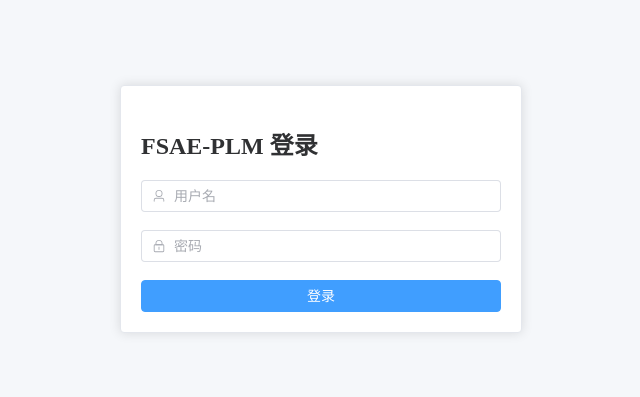
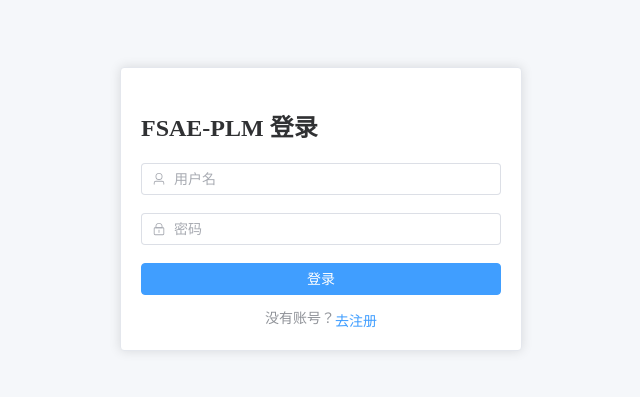
Before and after one commit to MemoryKD/fsae-plm, a Vue app in the folder frontend/: page /login in a window 1280 px wide. Shown: the part 199-596 px from the top of the page, without its empty margins (319-959 px from the left). Built offline with nearby package versions, Linux system fonts and the light colour scheme.

Commit message:
feat: 登录页添加注册功能

```diff
--- a/frontend/src/views/Login.vue
+++ b/frontend/src/views/Login.vue
@@ -1,17 +1,30 @@
 <template>
   <div class="login-container">
     <el-card class="login-card">
-      <h2>FSAE-PLM 登录</h2>
-      <el-form @submit.prevent="handleLogin">
+      <h2>FSAE-PLM {{ isRegister ? '注册' : '登录' }}</h2>
+      <el-form @submit.prevent="handleSubmit">
         <el-form-item>
           <el-input v-model="username" placeholder="用户名" prefix-icon="User" />
         </el-form-item>
         <el-form-item>
           <el-input v-model="password" type="password" placeholder="密码" prefix-icon="Lock" />
         </el-form-item>
-        <el-button type="primary" @click="handleLogin" :loading="loading" style="width:100%">
-          登录
+        <el-form-item v-if="isRegister">
+          <el-select v-model="role" placeholder="角色" style="width:100%">
+            <el-option label="设计师" value="designer" />
+            <el-option label="查看者" value="viewer" />
+          </el-select>
+        </el-form-item>
+        <el-form-item v-if="isRegister">
+          <el-input v-model="team" placeholder="团队（可选）" />
+        </el-form-item>
+        <el-button type="primary" @click="handleSubmit" :loading="loading" style="width:100%">
+          {{ isRegister ? '注册' : '登录' }}
         </el-button>
+        <div class="toggle-text">
+          <span v-if="isRegister">已有账号？<el-link type="primary" @click="isRegister = false">去登录</el-link></span>
+          <span v-else>没有账号？<el-link type="primary" @click="isRegister = true">去注册</el-link></span>
+        </div>
       </el-form>
     </el-card>
   </div>
@@ -21,18 +34,33 @@
 import { ref } from 'vue'
 import { useRouter } from 'vue-router'
 import { useAuthStore } from '../stores/auth'
+import api from '../api'
 
 const router = useRouter()
 const auth = useAuthStore()
 const username = ref('')
 const password = ref('')
+const role = ref('designer')
+const team = ref('')
 const loading = ref(false)
+const isRegister = ref(false)
 
-async function handleLogin() {
+async function handleSubmit() {
     loading.value = true
     try {
-        await auth.login(username.value, password.value)
-        router.push('/')
+        if (isRegister.value) {
+            await api.post('/auth/register', {
+                username: username.value,
+                password: password.value,
+                role: role.value,
+                team: team.value || undefined
+            })
+            await auth.login(username.value, password.value)
+            router.push('/')
+        } else {
+            await auth.login(username.value, password.value)
+            router.push('/')
+        }
     } catch (e) {} finally {
         loading.value = false
     }
@@ -42,4 +70,5 @@ async function handleLogin() {
 <style scoped>
 .login-container { display: flex; justify-content: center; align-items: center; height: 100vh; background: #f5f7fa; }
 .login-card { width: 400px; }
+.toggle-text { text-align: center; margin-top: 12px; color: #909399; font-size: 14px; }
 </style>
```
